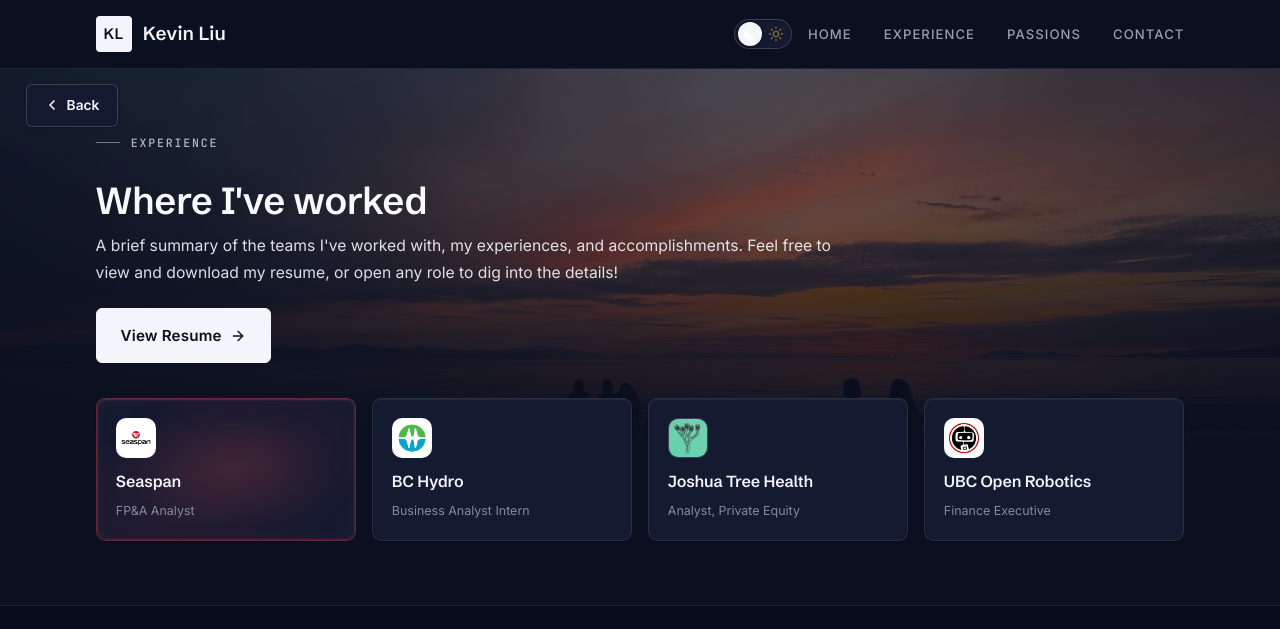
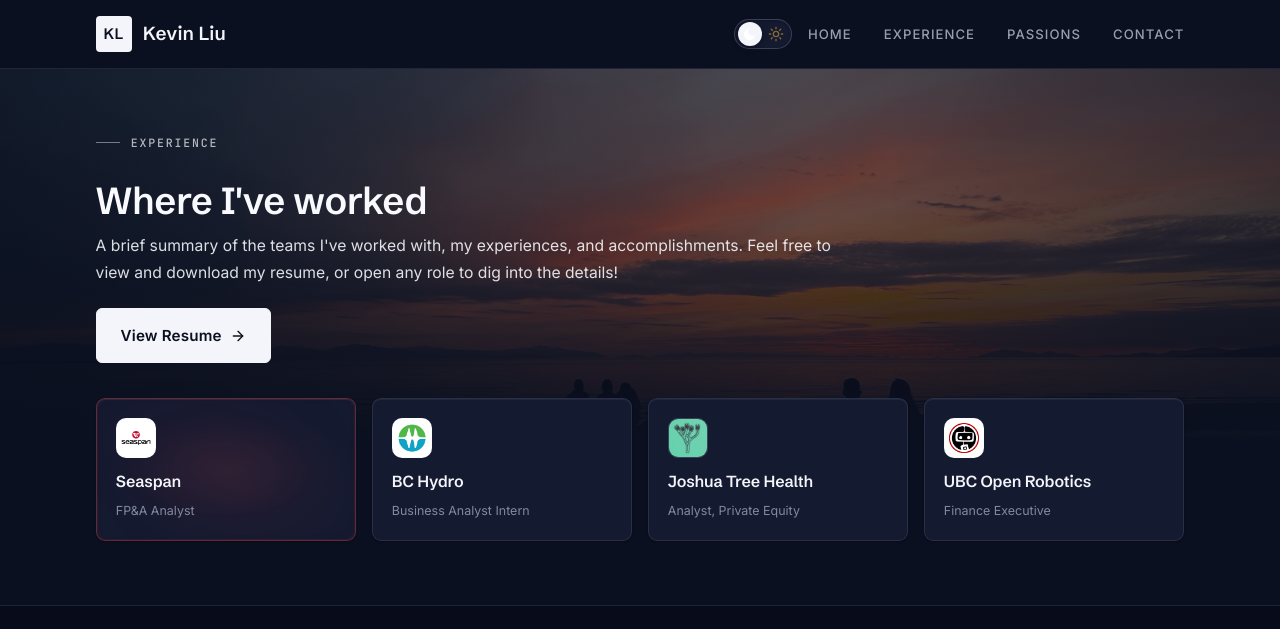
Before and after one commit to kev2k04/kev2k04.github.io, a Jekyll site: the page built from experience.html, in a window 1280 px wide. Shown: the top 629 px of the page. Built offline with Jekyll 4.4.1, drawn with Linux system fonts in a browser that asks for light colours.

Commit message:
Experience: remove the redundant Back-to-home button (top nav has Home)
Co-Authored-By: Claude Opus 4.8 <noreply@anthropic.com>

```diff
--- a/experience.html
+++ b/experience.html
@@ -5,11 +5,6 @@ permalink: /experience/
 ---
 
 {%- assign experiences = site.data.experiences -%}
-
-<a class="back-btn" href="{{ '/' | relative_url }}" aria-label="Back to home" data-scroll-fade>
-  <svg xmlns="http://www.w3.org/2000/svg" width="16" height="16" viewBox="0 0 24 24" fill="none" stroke="currentColor" stroke-width="2.5" stroke-linecap="round" stroke-linejoin="round" aria-hidden="true"><polyline points="15 18 9 12 15 6"/></svg>
-  Back
-</a>
 
 <section class="exp">
   <div class="container">
```
